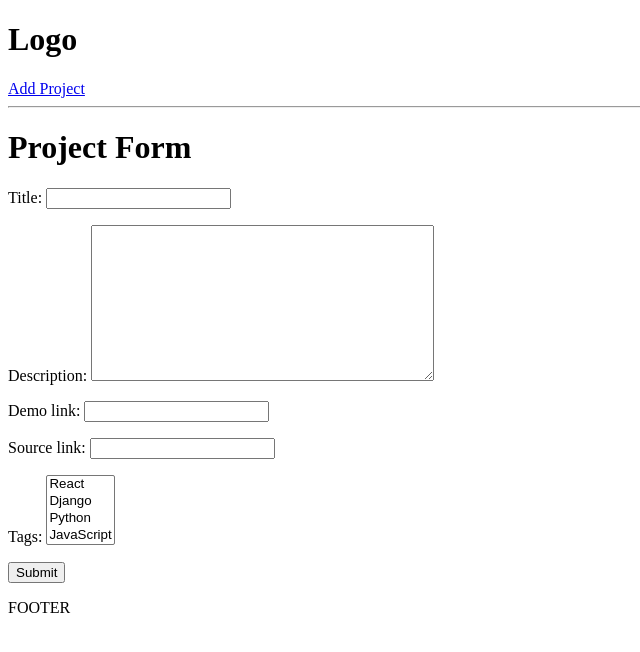
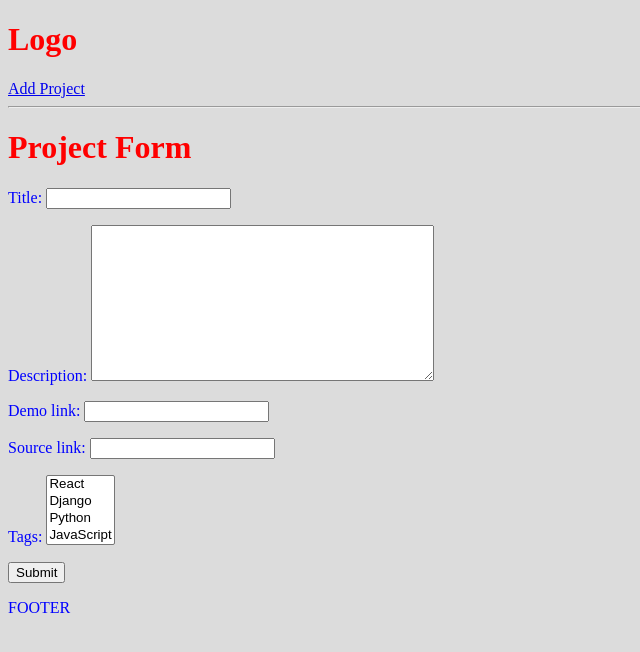
Before and after one commit to 20nly/DevSearch, a Django app: page /create-project/ in a window 1280 px wide. Shown: the top 652 px of the page, without its empty margins (0-640 px from the left). Run offline with Django 4.2, Linux system fonts and the light colour scheme; data comes from the database, SQL or seed files in the repository; both versions use the stored data as it was after the commit.

Commit message:
5 main.css has been added, a css file was attached to the setting file the main.css shows the first option for connecting colors (just for example don't use)

```diff
--- a/projects/views.py
+++ b/projects/views.py
@@ -6,6 +6,7 @@ from django.http import HttpResponse
 from django.shortcuts import render
 from .models import Project
 from .forms import ProjectForm
+
 
 def projects(request):
     projects = Project.objects.all()
@@ -49,7 +50,7 @@ def updateProject(request, pk):
 
 def deleteProject(request, pk):
     project = Project.objects.get(id=pk)
-    if request.method =='POST':
+    if request.method == 'POST':
         project.delete()
         return redirect('projects')
     context = {'object': project}
--- /dev/null
+++ b/static/styles/main.css
@@ -0,0 +1,11 @@
+h1{
+    color: red;
+}
+
+p{
+    color: blue;
+}
+
+body{
+    background-color: #dcdcdc;
+}
--- a/templates/main.html
+++ b/templates/main.html
@@ -1,8 +1,15 @@
 <!DOCTYPE html>
+{% load static %}
+
 <html lang="en">
 <head>
     <meta charset="UTF-8">
+    <meta http-equiv='X-UA-Compatible' content='IE=edge'>
     <title>DevSearch</title>
+    <meta name='viewport' content='with=device-width, initial - scale=1'>
+    <link rel='stylesheet' type='text/css'
+          media="screen" href='{% static "styles/main.css"%}'>
+<!--    <script src="main.jss"></script>-->
 </head>
 <body>
     {% include  'navbar.html' %}
```
Also changed, not shown: devsearch/settings.py (+7 -1 lines), db.sqlite3.
